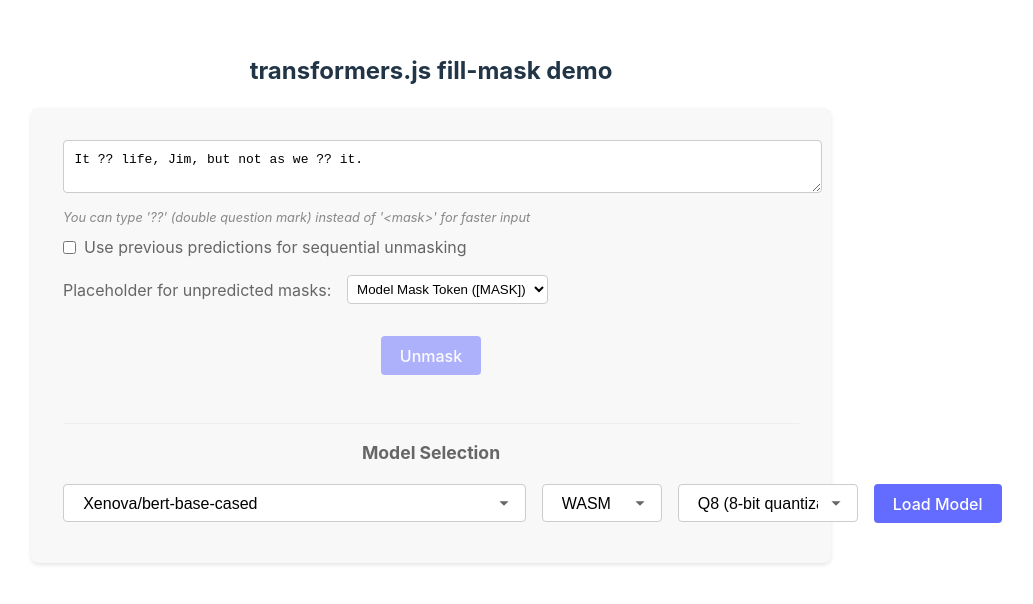
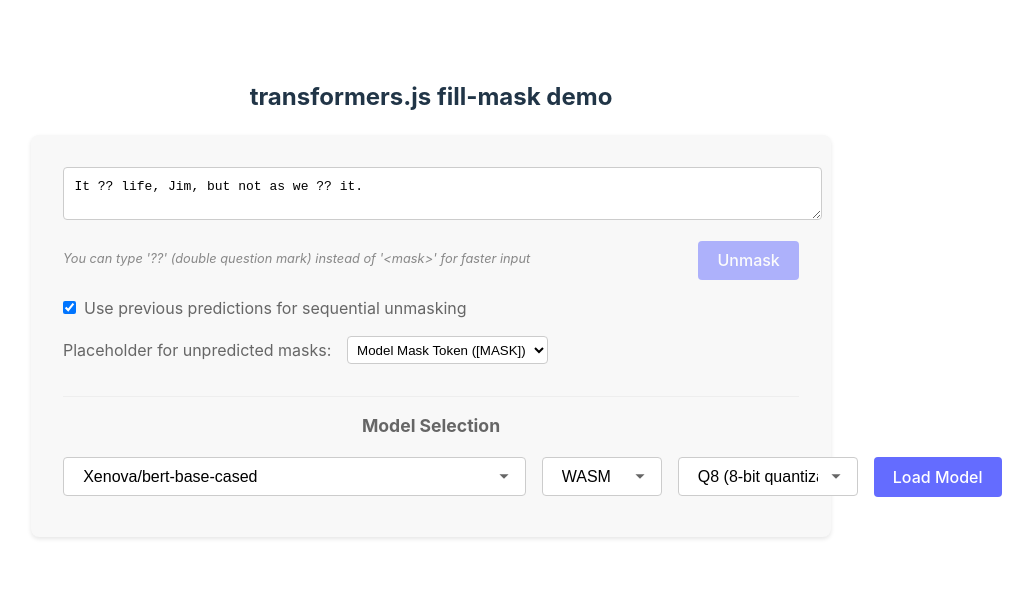
Before and after one commit to ysdede/fillmask-js, a React (Vite) app: page / in a window 1280 px wide. Shown: the part 102-706 px from the top of the page, without its empty margins (209-1242 px from the left). Built offline with nearby package versions, Linux system fonts and the light colour scheme.

Commit message:
Simple UI improvements. Moved Unmask button and make seq prediction default.

```diff
--- a/src/App.css
+++ b/src/App.css
@@ -402,3 +402,27 @@
     border-radius: 4px;
     width: 150px;
 }
+
+.input-section {
+    margin-bottom: 1rem;
+}
+
+.input-footer {
+    display: flex;
+    justify-content: space-between;
+    align-items: center;
+    margin-top: 0.5rem;
+}
+
+.usage-hint {
+    font-size: 0.8em;
+    color: #888;
+    text-align: left;
+    font-style: italic;
+    flex: 1;
+}
+
+.unmask-button {
+    margin: 0;
+    min-width: 100px;
+}
--- a/src/App.jsx
+++ b/src/App.jsx
@@ -79,7 +79,7 @@
     const notificationIdRef = React.useRef(0);
     const [canLoadModel, setCanLoadModel] = useState(true);
     const [currentConfig, setCurrentConfig] = useState(null);
-    const [useSequentialUnmasking, setUseSequentialUnmasking] = useState(false);
+    const [useSequentialUnmasking, setUseSequentialUnmasking] = useState(true);
     const [sparePlaceholder, setSparePlaceholder] = useState('model_mask');
     const [customPlaceholder, setCustomPlaceholder] = useState('');
     const [modelMaskToken, setModelMaskToken] = useState('[MASK]');
@@ -215,6 +215,7 @@
         <div className="container">
             <h2>transformers.js fill-mask demo</h2>
             <div className="card">
+                <div className="input-section">
                     <textarea
                         rows="2"
                         cols="50"
@@ -223,8 +224,18 @@
                         placeholder="Enter a sentence with <mask> or ?? (double question mark)"
                     />
 
+                    <div className="input-footer">
                         <div className="usage-hint">
                             You can type '??' (double question mark) instead of '&lt;mask&gt;' for faster input
+                        </div>
+                        <button
+                            onClick={handlePredict}
+                            disabled={status === 'loading' || !isModelLoaded}
+                            className="unmask-button"
+                        >
+                            {status === 'loading' ? 'Processing...' : 'Unmask'}
+                        </button>
+                    </div>
                 </div>
 
                 <div className="sequential-option">
@@ -300,13 +311,6 @@
                         Inference time: {inferenceTime}ms
                     </div>
                 )}
-
-                <button
-                    onClick={handlePredict}
-                    disabled={status === 'loading' || !isModelLoaded}
-                >
-                    {status === 'loading' ? 'Processing...' : 'Unmask'}
-                </button>
 
                 <div className="model-section">
                     <h3>Model Selection</h3>
```
Lines whose indentation alone changed are shown as unchanged.
